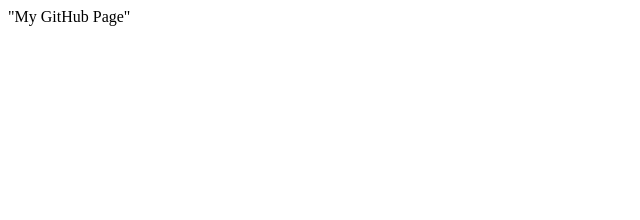
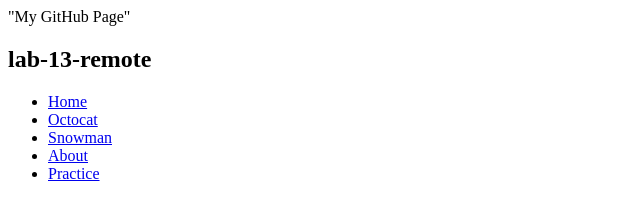
Before and after one commit to SavageJoe444/lab-13-remote, a plain HTML site: page index.html in a window 1280 px wide. Shown: the whole page, without its empty margins (0-640 px from the left). Drawn offline with Linux system fonts and the light colour scheme.

Commit message:
edited index file

```diff
--- a/index.html
+++ b/index.html
@@ -1 +1,17 @@
 "My GitHub Page"
+<!DOCTYPE html>
+<html>
+<body>
+
+<h2> lab-13-remote </h2>
+
+<ul>
+	<li><a href="index.html"> Home </a></li>
+	<li><a href="https://octodex.github.com/"> Octocat </a></li>
+	<li><a href="http://unicodesnowmanforyou.com/"> Snowman </a></li>
+	<li><a href="about.html"> About </a></li>
+	<li><a href="practice.html"> Practice </a></li>
+</ul>
+
+</body>
+</html>
```
